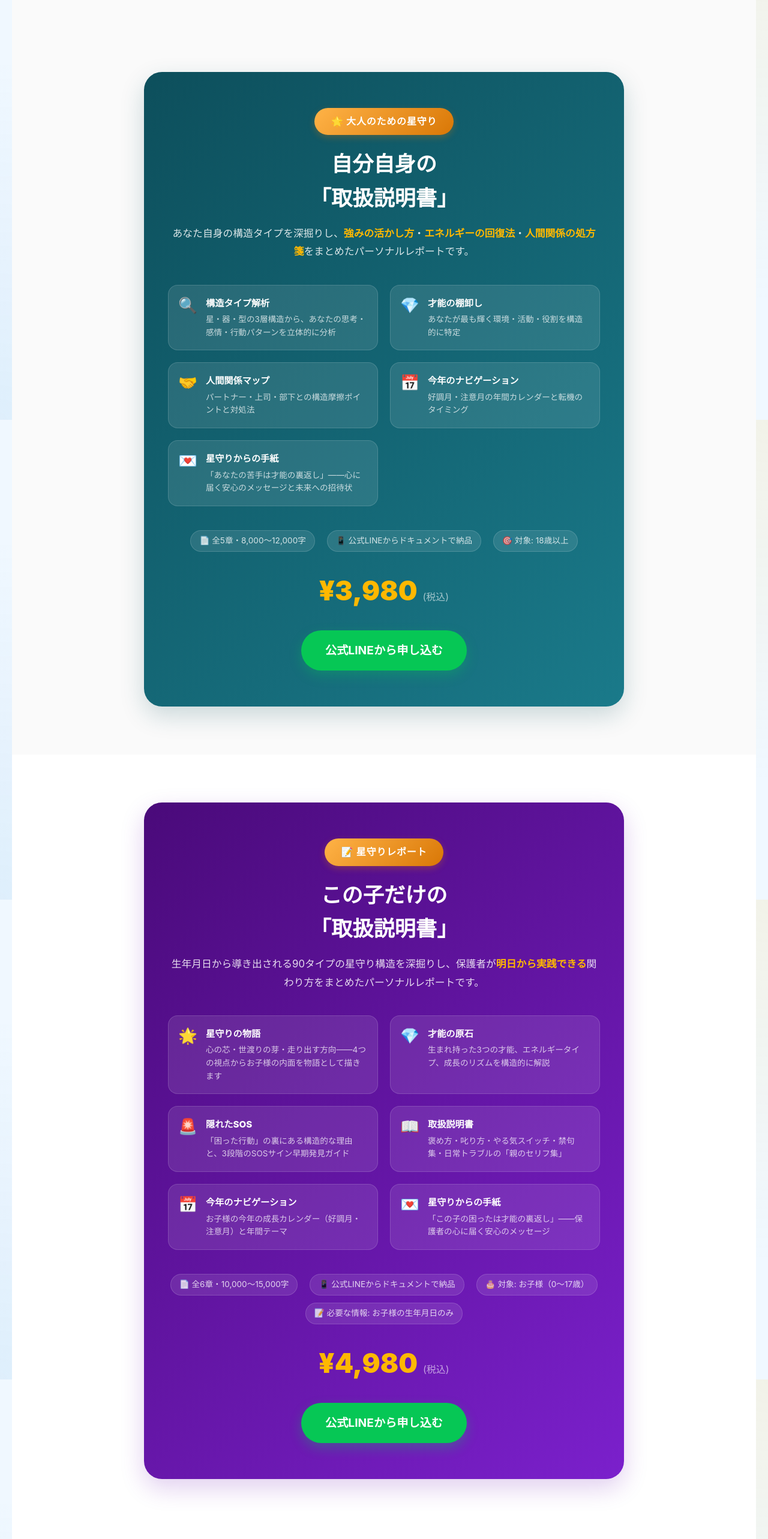
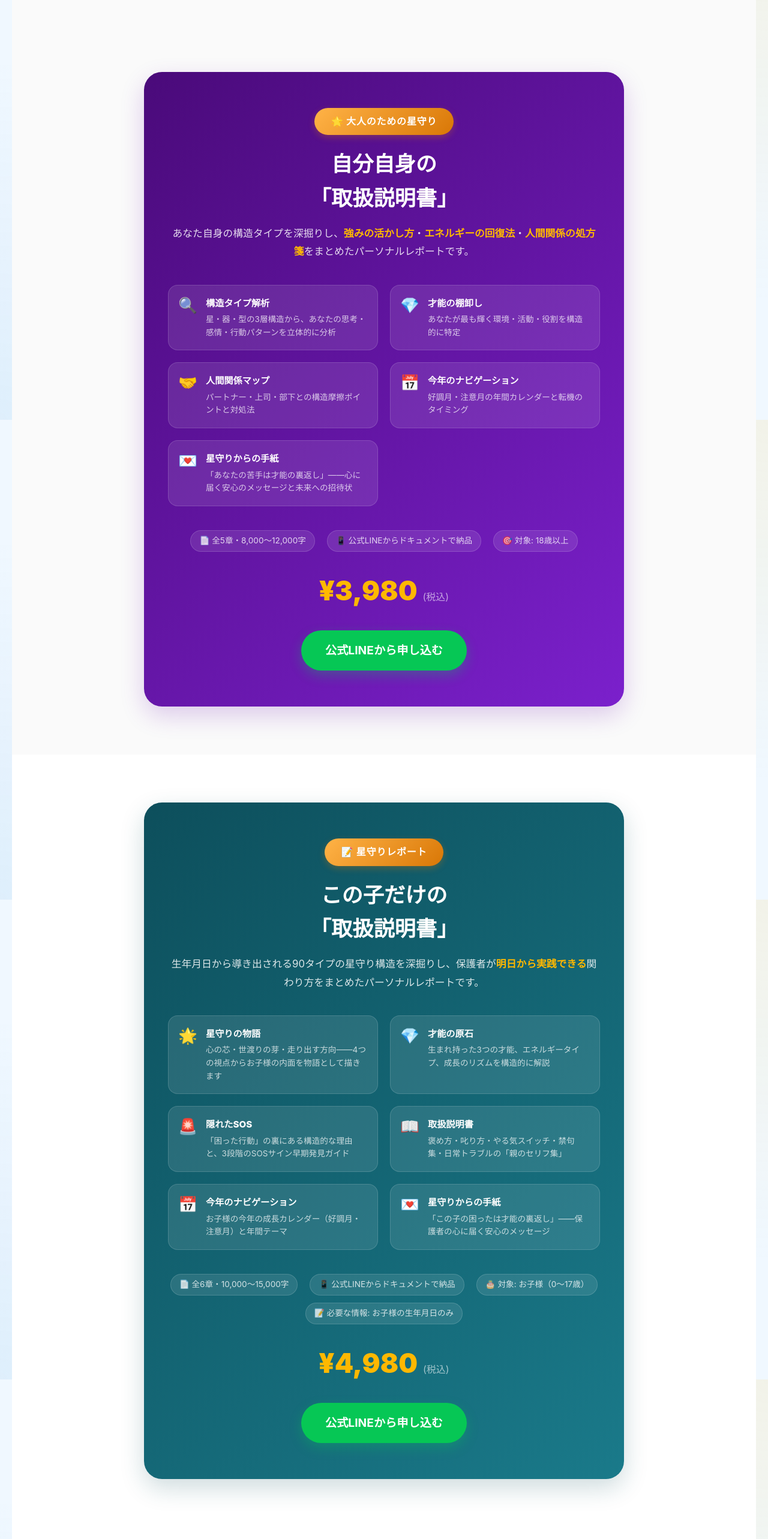
Before and after one commit to naotoada/hoshimori-web, a Next.js app: page / in a window 1280 px wide. Shown: the part 4100-6666 px from the top of the page at 60% size. Built offline with nearby package versions, Linux system fonts and the light colour scheme.

Commit message:
Update: 大人版と子供版レポートカードの背景色を入れ替え

```diff
--- a/src/app/page.module.css
+++ b/src/app/page.module.css
@@ -195,7 +195,7 @@
 }
 
 .reportBox {
-  background: linear-gradient(135deg, #4a0a7a, #7B20CC);
+  background: linear-gradient(135deg, #0d4f5c, #1a7a8a);
   border: none;
   border-radius: 30px;
   padding: 60px 40px;
@@ -203,7 +203,7 @@
   max-width: 800px;
   margin: 0 auto;
   position: relative;
-  box-shadow: 0 15px 40px rgba(106, 13, 173, 0.2);
+  box-shadow: 0 15px 40px rgba(13, 79, 92, 0.2);
 }
 
 .reportBadge {
@@ -445,7 +445,7 @@
 }
 
 .selfReportBox {
-  background: linear-gradient(135deg, #0d4f5c, #1a7a8a);
+  background: linear-gradient(135deg, #4a0a7a, #7B20CC);
   border: none;
   border-radius: 30px;
   padding: 60px 40px;
@@ -453,7 +453,7 @@
   max-width: 800px;
   margin: 0 auto;
   position: relative;
-  box-shadow: 0 15px 40px rgba(13, 79, 92, 0.2);
+  box-shadow: 0 15px 40px rgba(106, 13, 173, 0.2);
 }
 
 .selfReportBadge {
```
